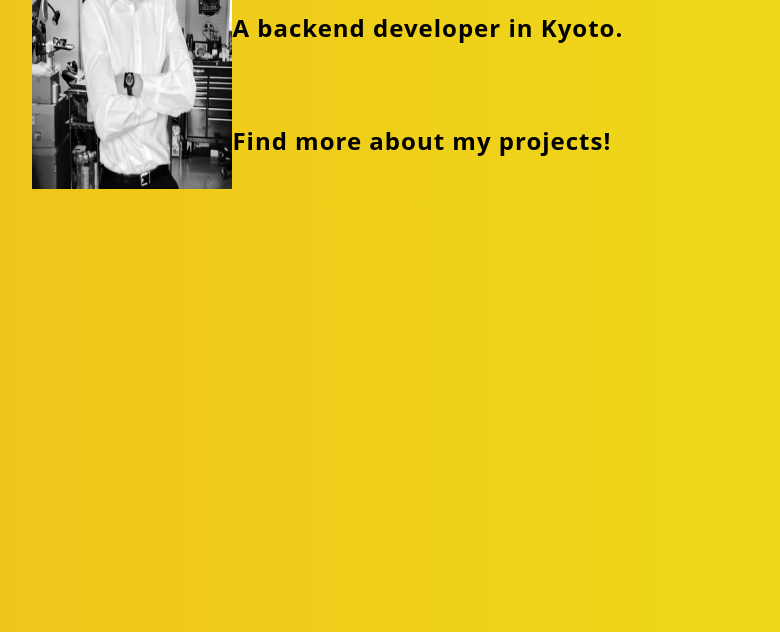
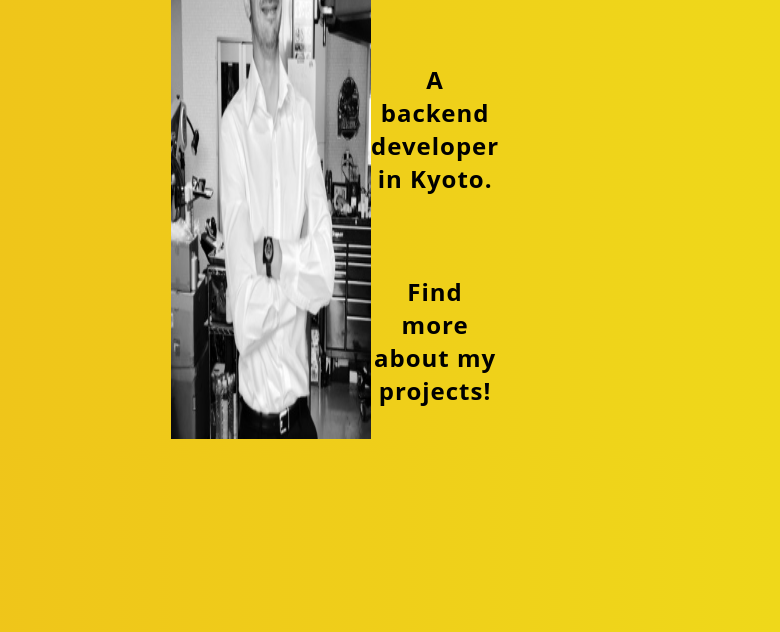
Before and after one commit to JulianThe0ne/profile, a plain HTML site: page index.html in a window 1280 px wide. Shown: the part 168-800 px from the top of the page, without its empty margins (219-999 px from the left). Drawn offline with Linux system fonts and the light colour scheme.

Commit message:
flex again

```diff
--- a/index.html
+++ b/index.html
@@ -8,7 +8,7 @@
     <meta name="viewport" content="width=device-width, initial-scale=1">
   </head>
   <body>
-    <div class="flex-container">
+    <div class="container">
       <div class="css-top-a">
         <img src="images/1662983371648.jpeg" width = "200px" alt="A picture of Julien standing in black & white">
         <div class="css-top-r">
--- a/style.css
+++ b/style.css
@@ -15,16 +15,13 @@ body {
   padding: 8px;
 }
 
-/* .container {
+.container {
+  display: flex;
   text-align: center;
-  width: 500px;   /* This sets the width */
-  /* margin: 0px auto; This automatically sets left/right margins */
-/* } */
+  width: 500px;
+  margin: 0px auto;
+}
 
-.flex-container {
-  display: flex;
-  justify-content: center;
-}
 
 .css-top-a {
   display: flex;
```
